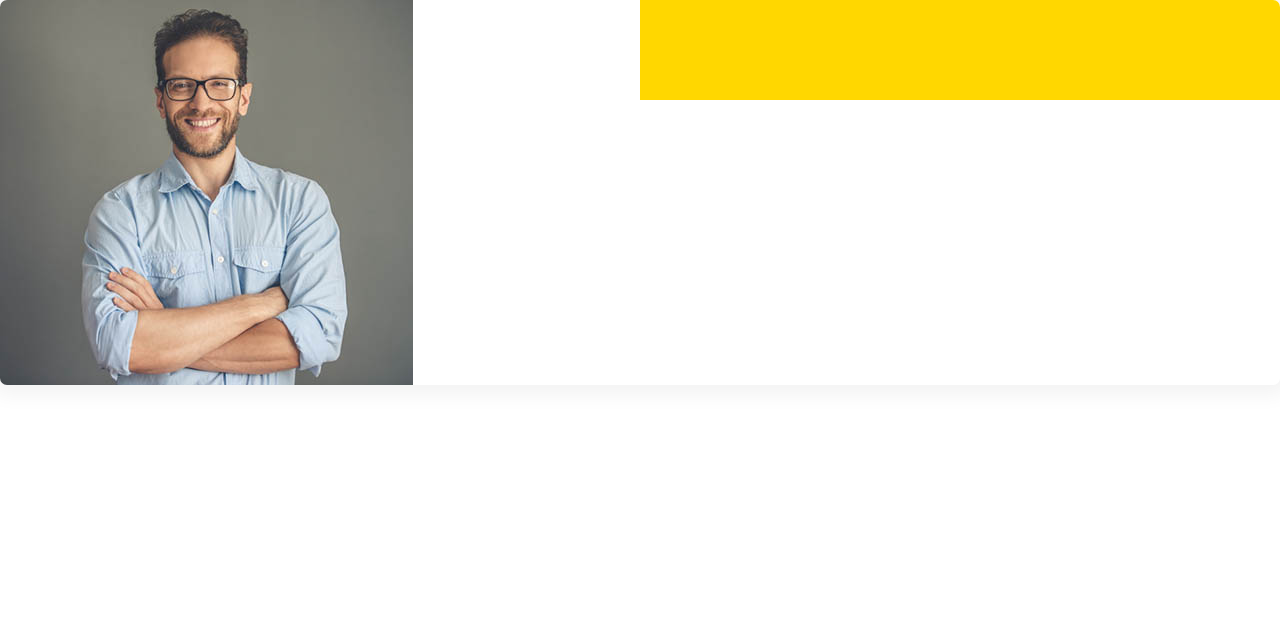
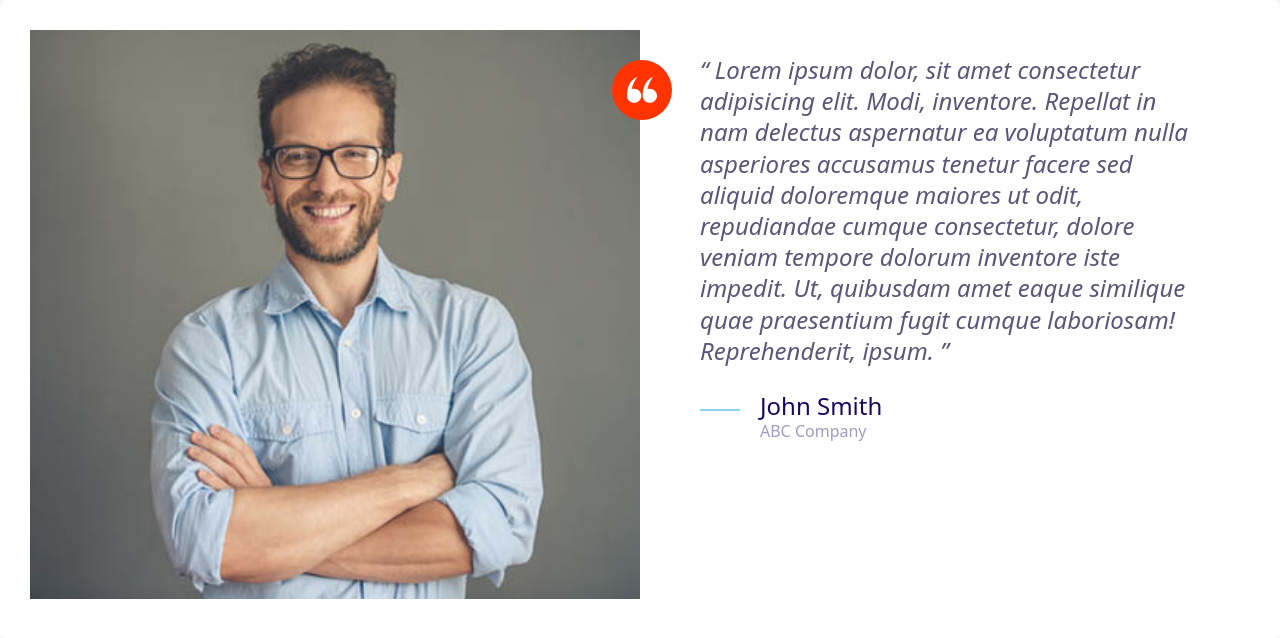
Before and after one commit to kiddos97/Moshify-tutorial, a plain HTML site: page index.html in a window 1280 px wide. Drawn offline with Linux system fonts and the light colour scheme.

Commit message:
adding testimonals

```diff
--- a/css/style.css
+++ b/css/style.css
@@ -140,9 +140,17 @@ a{
     height: 40px;
 
 }
+.icon--small{
+    height: 30px;
+    width: 30px;
+}
 .icon--primary{
     fill: var(--color-primary)
 }
+.icon--white{
+    fill:#fff;
+}
+
 .icon-container{
     background: #f3f9fa;
     width: 60px;
@@ -152,6 +160,9 @@ a{
     justify-content: center;
     align-items: center;
 
+}
+.icon-container--accent{
+    background: var(--color-accent);
 }
 .button{
     background: transparent;
@@ -372,3 +383,27 @@ a{
         grid-template-columns: repeat(3, 1fr);
     }
 }
+.testimonal{
+    padding:3rem;
+}
+.testimonal__image{
+    position: relative;
+}
+.testimonal__image > img{
+    width:100%;
+}
+.testimonal__image > .icon-container{
+    position: absolute;
+    top: 3rem;
+    right: -32px;
+}
+@media screen and (min-width:768px) {
+    .testimonal .quote,
+    .testimonal .quote__author{
+        font-size: 2.4rem;
+    }
+
+    .testimonal .quote{
+        margin-left: 6rem;
+    }
+}
--- a/index.html
+++ b/index.html
@@ -8,10 +8,39 @@
     <link rel="stylesheet" href="css/normalize.css" />
   </head>
   <body>
-    <div class="card">
+    <div class="card testimonal">
       <div class="grid grid--cols-2">
-        <img src="images/testimonial.jpg" alt="happy customer" />
-        <div style="height: 100px; background: gold"></div>
+        <div class="testimonal__image">
+          <img src="images/testimonial.jpg" alt="happy customer" />
+          <span class="icon-container icon-container--accent">
+            <svg class="icon icon--white icon--small">
+              <use xlink:href="images/sprite.svg#quotes"></use>
+            </svg>
+          </span>
+        </div>
+        <blockquote class="quote">
+          <p class="quote__text">
+            Lorem ipsum dolor, sit amet consectetur adipisicing elit. Modi,
+            inventore. Repellat in nam delectus aspernatur ea voluptatum nulla
+            asperiores accusamus tenetur facere sed aliquid doloremque maiores
+            ut odit, repudiandae cumque consectetur, dolore veniam tempore
+            dolorum inventore iste impedit. Ut, quibusdam amet eaque similique
+            quae praesentium fugit cumque laboriosam! Reprehenderit, ipsum.
+          </p>
+          <footer>
+            <div class="media">
+              <div class="media__image">
+                <svg class="icon icon--primary quote__line">
+                  <use xlink:href="images/sprite.svg#line"></use>
+                </svg>
+              </div>
+              <div class="media__body">
+                <h3 class="media__title quote__author">John Smith</h3>
+                <p class="quote__organization">ABC Company</p>
+              </div>
+            </div>
+          </footer>
+        </blockquote>
       </div>
     </div>
   </body>
```
